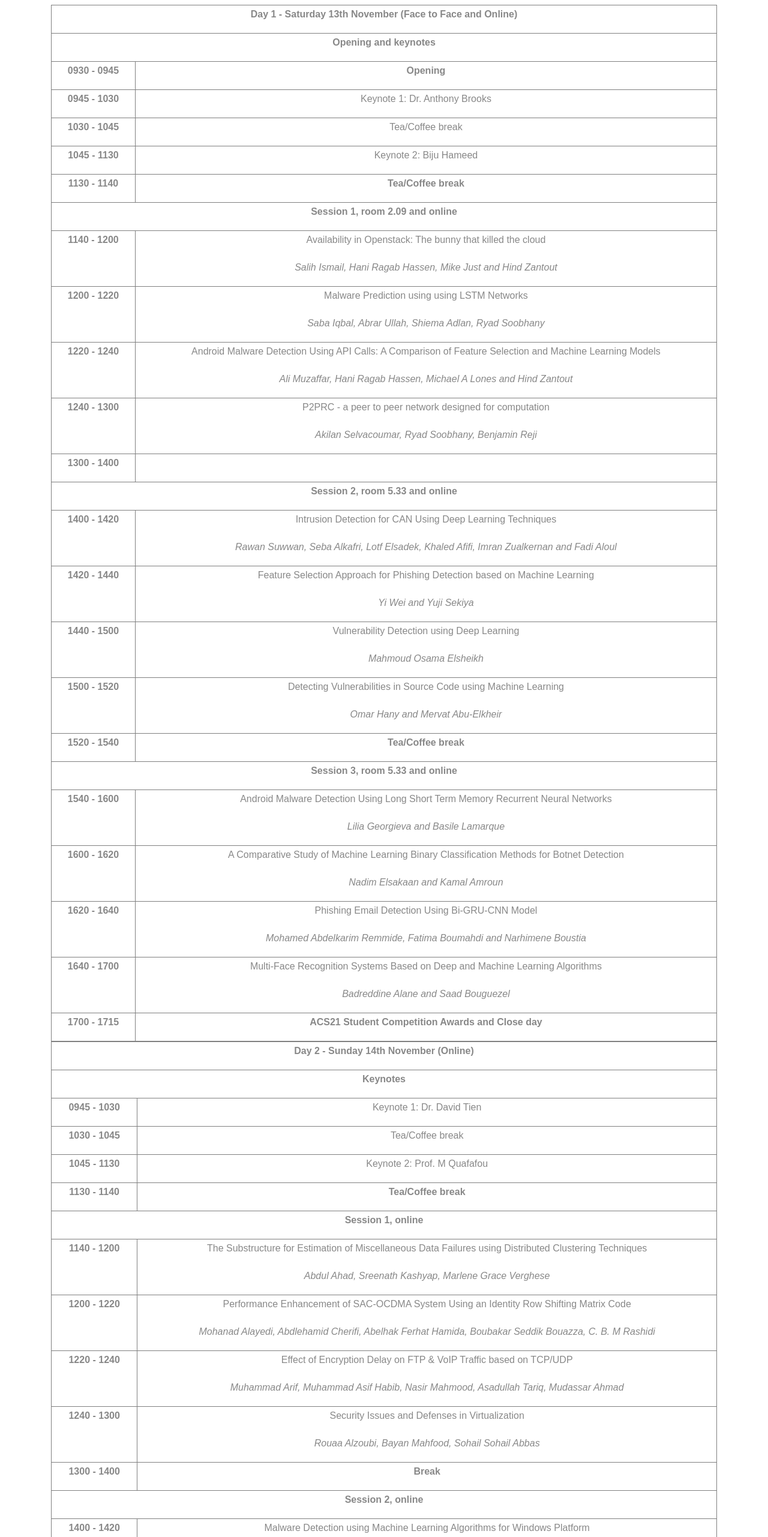
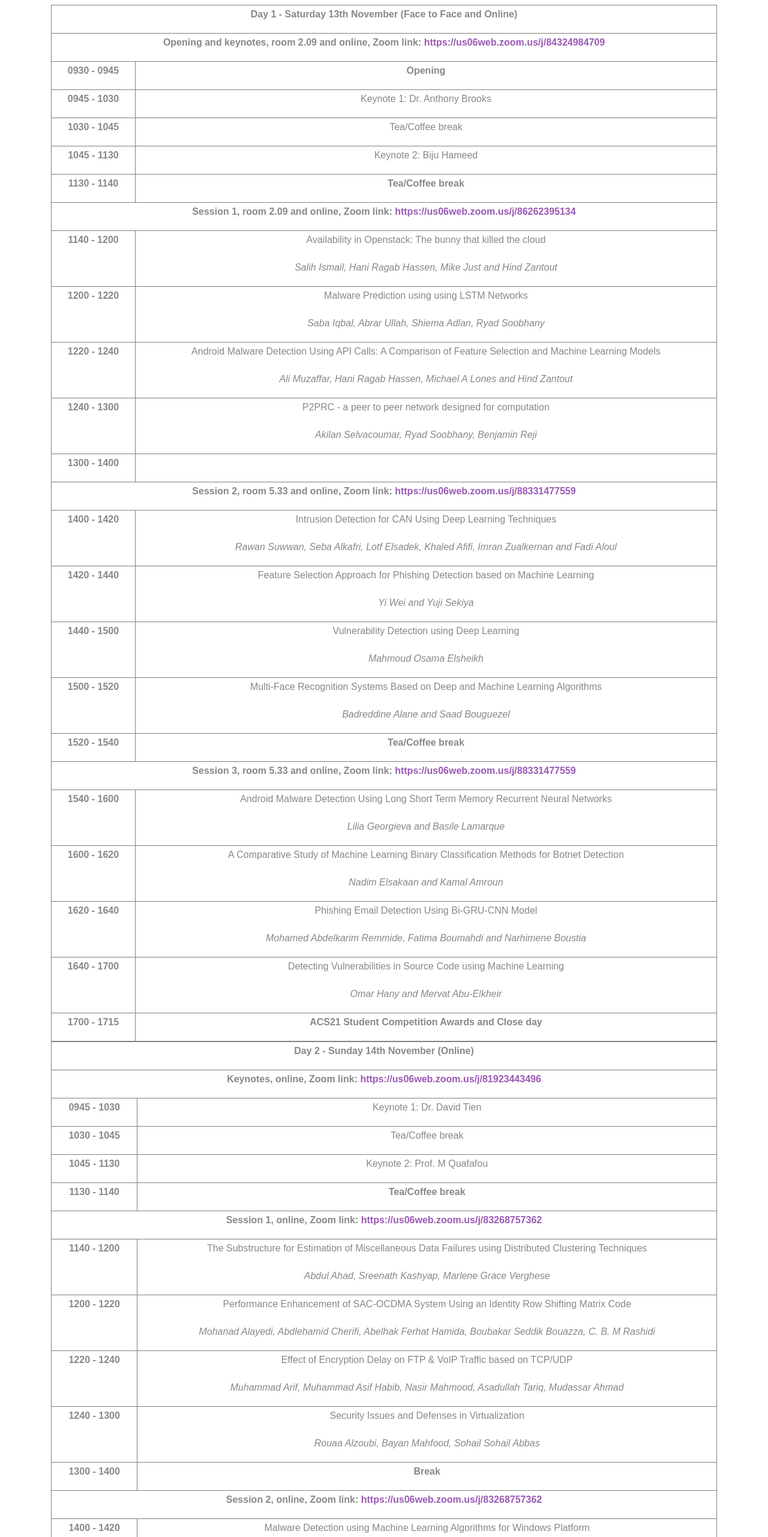
Before and after one commit to alisolehria/ICACS-site, a React (Create React App) app: page /program in a window 1280 px wide. Shown: the part 1211-3773 px from the top of the page at 60% size. Built offline with nearby package versions, Linux system fonts and the light colour scheme.

Commit message:
added zoom links

```diff
--- a/src/Program.js
+++ b/src/Program.js
@@ -101,7 +101,7 @@ class Program extends React.Component {
         <tr>
             <td width="642" nowrap="" colspan="2" valign="top">
                 <p>
-                    <strong>Opening and keynotes </strong>
+                    <strong>Opening and keynotes, room 2.09 and online, Zoom link: <a href="https://us06web.zoom.us/j/84324984709" target="_blank">https://us06web.zoom.us/j/84324984709</a>  </strong>
                 </p>
             </td>
         </tr>
@@ -168,7 +168,7 @@ class Program extends React.Component {
         <tr>
             <td width="642" nowrap="" colspan="2" valign="top">
                 <p>
-                    <strong>Session 1, room 2.09 and online </strong>
+                    <strong>Session 1, room 2.09 and online, Zoom link: <a href="https://us06web.zoom.us/j/86262395134" target="_blank">https://us06web.zoom.us/j/86262395134</a>  </strong>
                 </p>
             </td>
         </tr>
@@ -256,7 +256,7 @@ class Program extends React.Component {
         <tr>
             <td width="642" nowrap="" colspan="2" valign="top">
                 <p>
-                    <strong>Session 2, room 5.33 and online </strong>
+                    <strong>Session 2, room 5.33 and online, Zoom link: <a href="https://us06web.zoom.us/j/88331477559" target="_blank">https://us06web.zoom.us/j/88331477559</a>  </strong>
                 </p>
             </td>
         </tr>
@@ -319,11 +319,11 @@ class Program extends React.Component {
             </td>
             <td width="529" nowrap="" valign="top">
             <p>
-                    Detecting Vulnerabilities in Source Code using Machine
-                    Learning
+                    Multi-Face Recognition Systems Based on Deep and Machine
+                    Learning Algorithms
                 </p>
                 <p>
-                    <em>Omar Hany and Mervat Abu-Elkheir </em>
+                    <em>Badreddine Alane and Saad Bouguezel</em>
                 </p>
 
             </td>
@@ -343,7 +343,7 @@ class Program extends React.Component {
         <tr>
             <td width="642" nowrap="" colspan="2" valign="top">
                 <p>
-                    <strong>Session 3, room 5.33 and online </strong>
+                    <strong>Session 3, room 5.33 and online, Zoom link: <a href="https://us06web.zoom.us/j/88331477559" target="_blank">https://us06web.zoom.us/j/88331477559</a>  </strong>
                 </p>
             </td>
         </tr>
@@ -404,13 +404,14 @@ class Program extends React.Component {
                 </p>
             </td>
             <td width="529" nowrap="" valign="top">
-                <p>
-                    Multi-Face Recognition Systems Based on Deep and Machine
-                    Learning Algorithms
+            <p>
+                    Detecting Vulnerabilities in Source Code using Machine
+                    Learning
                 </p>
                 <p>
-                    <em>Badreddine Alane and Saad Bouguezel</em>
+                    <em>Omar Hany and Mervat Abu-Elkheir </em>
                 </p>
+
             </td>
         </tr>
         <tr>
@@ -442,7 +443,7 @@ class Program extends React.Component {
         <tr>
             <td width="642" nowrap="" colspan="2" valign="top">
                 <p>
-                    <strong>Keynotes </strong>
+                    <strong>Keynotes, online, Zoom link: <a href="https://us06web.zoom.us/j/81923443496" target="_blank">https://us06web.zoom.us/j/81923443496</a> </strong>
                 </p>
             </td>
         </tr>
@@ -497,7 +498,7 @@ class Program extends React.Component {
         <tr>
             <td width="642" nowrap="" colspan="2" valign="top">
                 <p>
-                    <strong>Session 1, online </strong>
+                    <strong>Session 1, online, Zoom link: <a href="https://us06web.zoom.us/j/83268757362" target="_blank">https://us06web.zoom.us/j/83268757362</a>  </strong>
                 </p>
             </td>
         </tr>
@@ -587,7 +588,7 @@ class Program extends React.Component {
         <tr>
             <td width="642" nowrap="" colspan="2" valign="top">
                 <p>
-                    <strong>Session 2, online </strong>
+                    <strong>Session 2, online, Zoom link: <a href="https://us06web.zoom.us/j/83268757362" target="_blank">https://us06web.zoom.us/j/83268757362</a>  </strong>
                 </p>
             </td>
         </tr>
@@ -661,7 +662,7 @@ class Program extends React.Component {
         <tr>
             <td width="642" nowrap="" colspan="2" valign="top">
                 <p>
-                    <strong>Session 3, online</strong>
+                    <strong>Session 3, online, Zoom link: <a href="https://us06web.zoom.us/j/87620168495" target="_blank">https://us06web.zoom.us/j/87620168495</a> </strong>
                 </p>
             </td>
         </tr>
```
